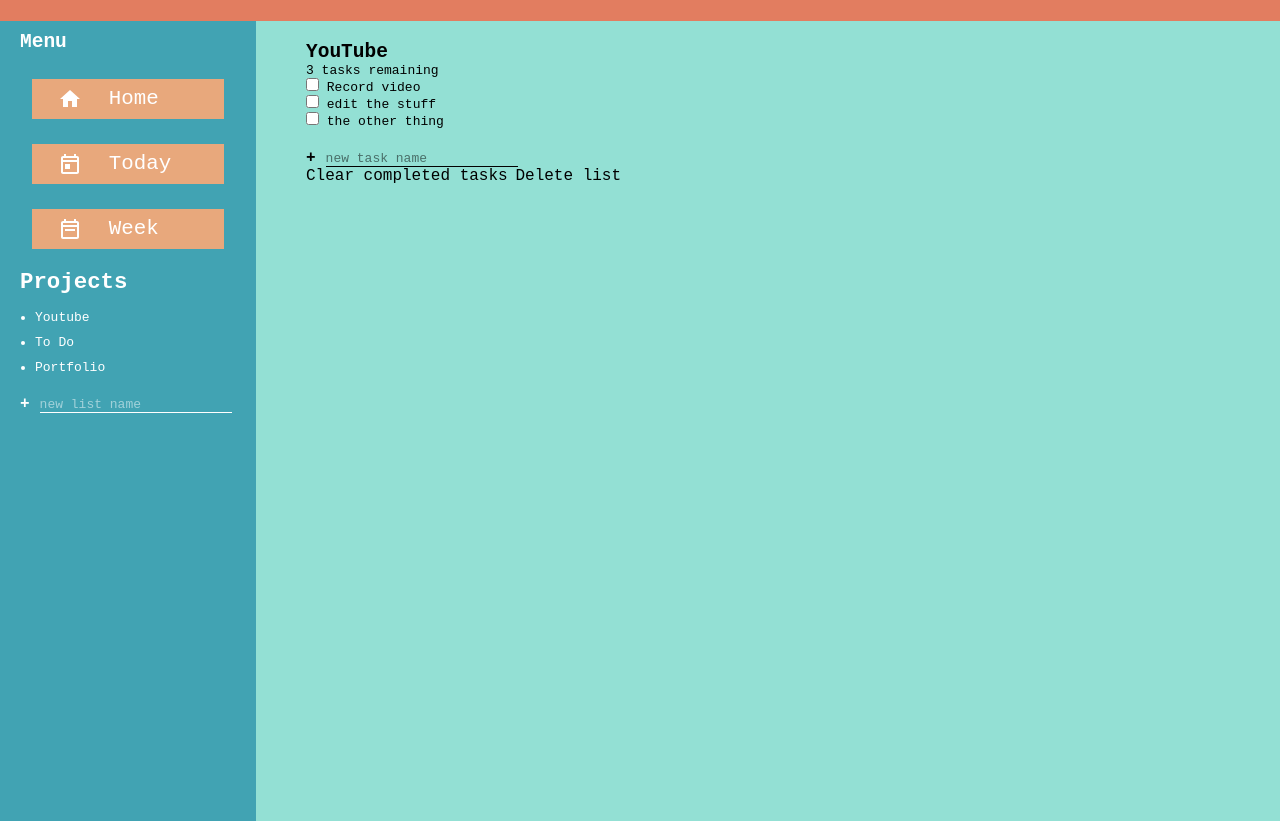
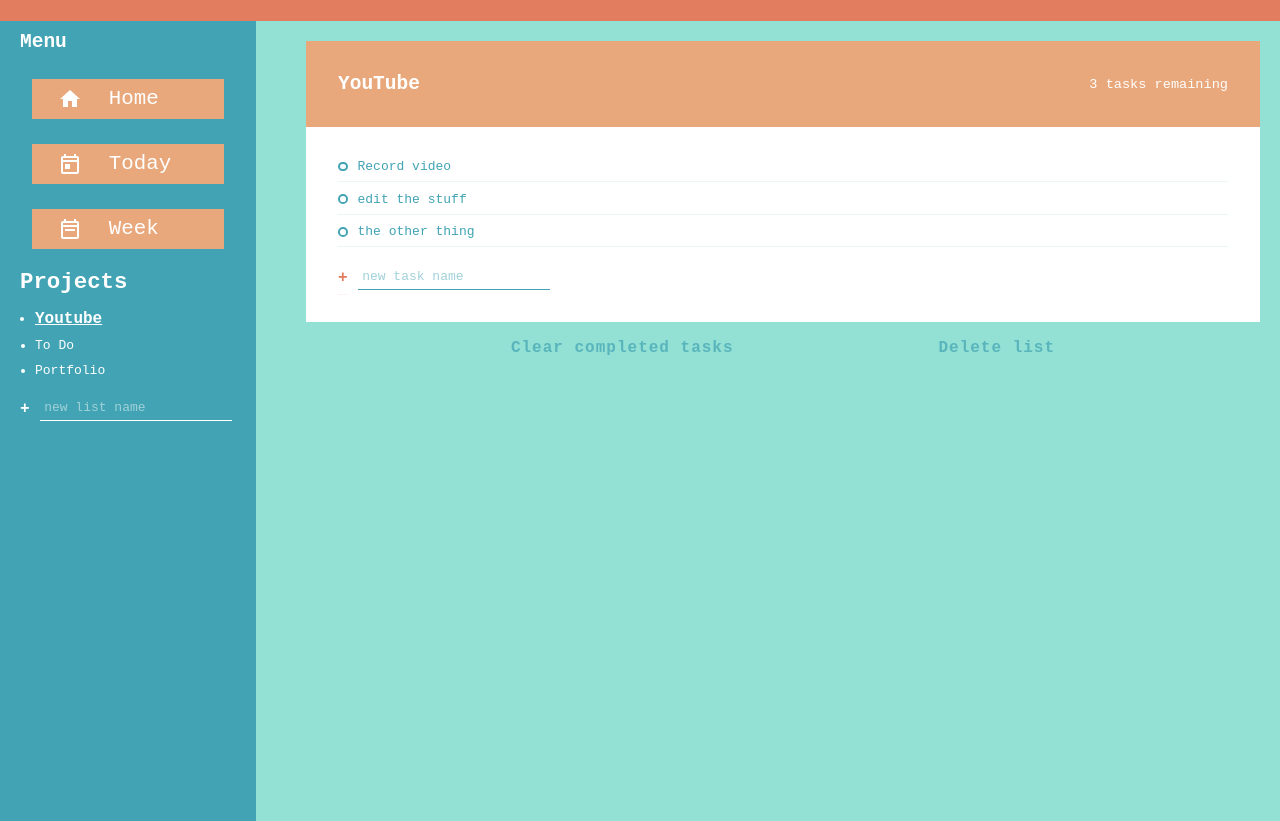
Before and after one commit to hearn-dev/todo, a website built with webpack: page dist/index.html in a window 1280 px wide. Shown: the part 99-920 px from the top of the page. Built offline with Linux system fonts and the light colour scheme.

Commit message:
styling completed

```diff
--- a/src/style.css
+++ b/src/style.css
@@ -4,6 +4,7 @@
     --accent-green: #41a3b3;
     --dark-orange: #e27d60;
     --light-orange: #e8a87c;
+    --clr-warning: #FF0000;
 }
 
 *,
@@ -71,9 +72,21 @@
     margin-left: 20px;
 }
 
+.active-list {
+    font-size: 1rem;
+    font-weight: 900;
+    text-decoration: underline;
+
+}
+
 .button:hover {
     transform: scale(1.1);
     cursor: pointer;
+}
+
+.project-item.button:hover {
+    transform: none;
+    opacity: 0.7
 }
 
 .menu-options {
@@ -151,7 +164,7 @@
     font-weight: 900;
     margin-right: .25rem;
     transition: opacity 250ms ease-in;
-    margin: 10px 0 0 20px;
+    margin: 0 0 3px 20px;
     font-size: 1rem;
 
 }
@@ -162,6 +175,18 @@
 
 .btn.create:hover {
     opacity: 0.7;
+}
+
+.btn.delete {
+    font-weight: 700;
+    letter-spacing: 1px;
+    opacity: .7;
+    font-size: 1rem;
+    transition: color 200ms;
+}
+
+.btn.delete:hover {
+    color: var(--clr-warning)
 }
 
 .new {
@@ -193,9 +218,130 @@
     margin: 0 10px 0px 10px;
     width: 15vw;
     margin-top: 8px;
+    padding: .35em;
 }
 
 .todo-list {
+    --spacer: 2rem;
+
     grid-area: active;
-    margin: 20px 0 0 50px;
+    margin: 20px 20px 0 50px;
 }
+
+.todo-header {
+    padding: var(--spacer);
+    background-color: var(--light-orange);
+    color: white;
+    display: flex;
+    align-items: center;
+    justify-content: space-between;
+}
+
+.list-title {
+    margin: 0 1rem 0 0;
+}
+
+.task-count {
+    margin: 0;
+    font-size: .85rem;
+}
+
+.todo-body {
+    padding: var(--spacer);
+    background-color: white;
+    color: var(--accent-green);
+    position: relative;
+}
+
+.new-task-creator .create {
+    color: var(--dark-orange)
+}
+
+[type="checkbox"] {
+    opacity: 0;
+    position: absolute;
+}
+
+.task > * {
+    cursor: pointer;
+}
+
+.task label {
+    display: inline-flex;
+    align-items: center;
+    position: relative;
+}
+
+.task {
+    position: relative;
+    margin-bottom: 1.25em;
+
+}
+
+.task::after {
+    content:"";
+    position: absolute;
+    right: 0;
+    left: 0;
+    bottom: -.5em;
+    height: 1px;
+    background: currentColor;
+    opacity: .1;
+}
+
+.custom-checkbox {
+    --size: .75em;
+    display: inline-block;
+    width: var(--size);
+    height: var(--size);
+    margin-right: var(--size);
+    border: 2px solid currentColor;
+    border-radius: 50%;
+    transform: scale(1);
+    transition: transform 200ms ease-in-out;
+}
+
+.task:hover .custom-checkbox,
+[type="checkbox"]:focus + label .custom-checkbox{
+    transform: scale(1.2);
+    color: var(--prm-green)
+}
+
+[type="checkbox"]:checked + label .custom-checkbox {
+    background: var(--accent-green);
+    border-color: var(--accent-green);
+    box-shadow: inset 0 0 0px 1px white;
+}
+
+[type="checkbox"]:checked + label {
+    opacity: 0.5;
+
+}
+
+.task label::after {
+    content: "";
+    position: absolute;
+    left: 1.5em;
+    right: 0;
+    top: calc(50% - 1px);
+    height: 2px;
+    background: currentColor;
+    transform: scaleX(0);
+    transform-origin: right;
+    transition: transform 150ms ease-in-out;
+}
+
+[type="checkbox"]:checked + label::after {
+    transform: scaleX(1);
+    transform-origin: left;
+}
+
+.delete-stuff {
+    display: flex;
+    justify-content: space-evenly;
+    position: absolute;
+    width: 100%;
+    left: 0;
+    bottom: -35px;
+    color: var(--accent-green);
+}
```
Also changed, not shown: dist/bundle.js, dist/index.html.
